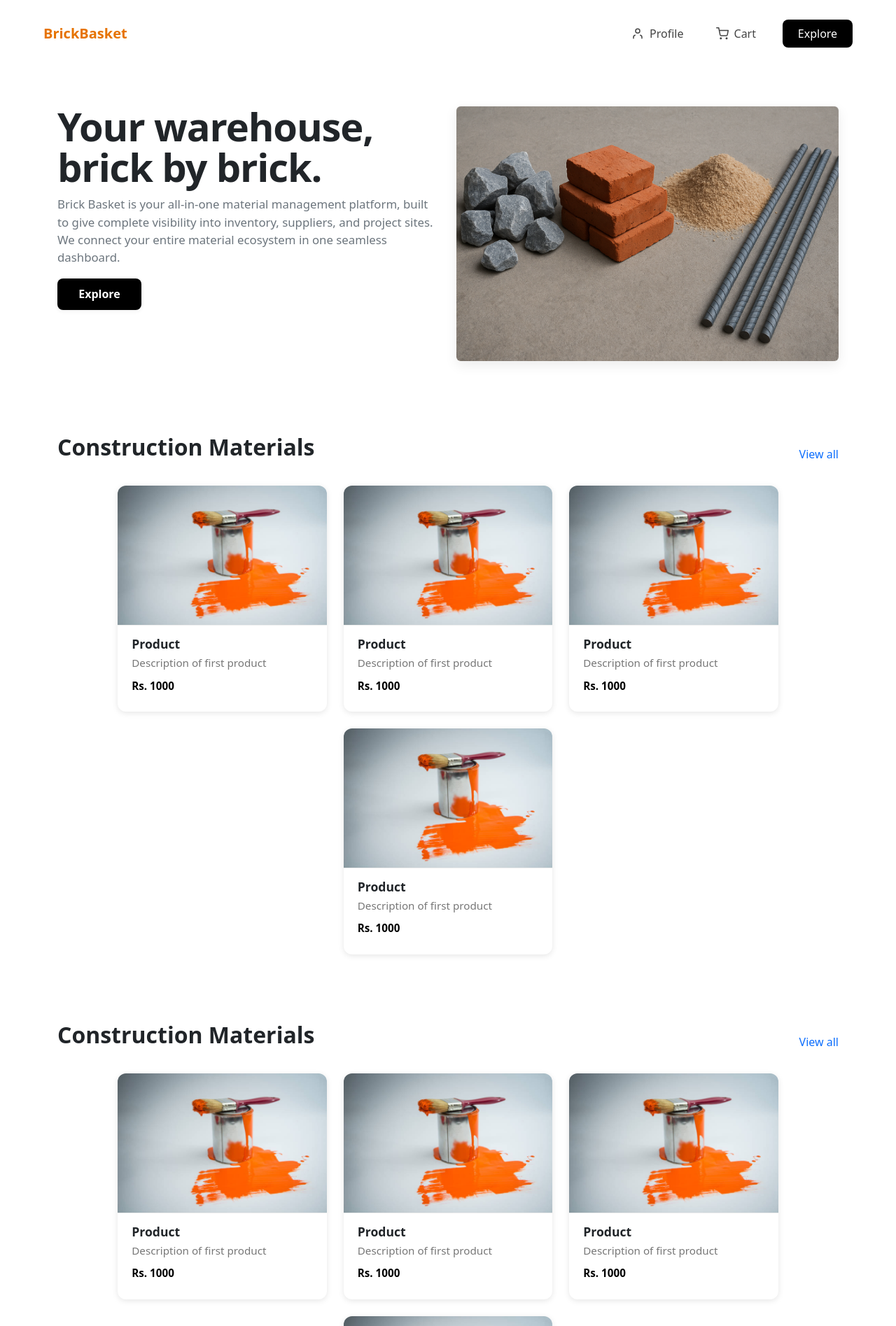
After one commit to rish1003/brickbasket, a Django app: page /user/ in a window 1280 px wide. The commit adds this page. Shown: the top 1895 px of the page at 70% size. Run offline with Django 5.2, Linux system fonts and the light colour scheme.

Commit message:
new pages added

```diff
--- /dev/null
+++ b/brickbasket/static/css/user/components/card.css
@@ -0,0 +1,40 @@
+.product-card {
+    border: none;
+    border-radius: 12px;
+    box-shadow: 0 2px 8px rgba(0, 0, 0, 0.1);
+    transition: transform 0.3s ease, box-shadow 0.3s ease;
+    overflow: hidden;
+}
+
+.product-card:hover {
+    transform: translateY(-5px);
+    box-shadow: 0 4px 16px rgba(0, 0, 0, 0.15);
+}
+
+.product-card img {
+    width: 100%;
+    height: 200px;
+    object-fit: cover;
+    border-bottom: 1px solid #eee;
+}
+
+.product-card .card-body {
+    padding: 1rem 1.25rem;
+}
+
+.product-card h5 {
+    font-size: 1.1rem;
+    font-weight: 600;
+    margin-bottom: 0.3rem;
+}
+
+.product-card p {
+    color: #777;
+    margin-bottom: 0.6rem;
+    font-size: 0.95rem;
+}
+
+.product-card .price {
+    font-weight: 600;
+    color: #000;
+}
--- /dev/null
+++ b/brickbasket/static/css/user/components/navbar.css
@@ -0,0 +1,68 @@
+/* style.css */
+.navbar {
+  /* background-color: #ffdfba !important; */
+  margin: 20px;
+  display: flex;
+  justify-content: space-between;
+
+
+}
+
+.navbar-collapse {
+  display: flex;
+  justify-content: flex-end; /* pushes links to right */
+}
+
+.navbar-nav {
+  display: flex;
+  gap: 30px; /* adds space between links */
+  padding-right: 30px;
+}
+
+.navbar-brand {
+  font-weight: bold;
+  font-size: 1.5rem;
+  color: #e67300 !important;
+  padding: 30px;
+}
+
+
+.nav-link {
+  color: #444 !important;
+  transition: 0.3s;
+  padding: 30px;
+}
+
+.nav-link:hover {
+  color: #e67300 !important;
+}
+
+.nav-link svg {
+  display: inline-block;
+  vertical-align: middle;
+  stroke: currentColor;    /* icon color follows link color */
+  fill: none;
+}
+
+.navbar .nav-link {
+  padding: 0.5rem 0.75rem;
+}
+
+/* From Uiverse.io by Mhyar-nsi */
+.nav-button {
+  background-color: black;
+  color: white;
+  border: none;
+  cursor: pointer;
+  border-radius: 8px;
+  width: 100px;
+  height: 40px;
+  transition: 0.3s;
+  font-size: 1rem;
+}
+
+/* Hover effect */
+.nav-button:hover {
+  background-color: #444;
+  color: #fff;
+}
--- /dev/null
+++ b/brickbasket/static/css/user/user_main.css
@@ -0,0 +1,92 @@
+:root {
+    --brand-black: #000;
+    --accent: #e67300;
+    --muted: #6c757d;
+}
+
+/* Hero overall spacing */
+.hero {
+    padding: 3.5rem 0;
+}
+
+/* Left content */
+.hero-title {
+    font-family: system-ui, -apple-system, "Segoe UI", Roboto, "Helvetica Neue", Arial;
+    font-weight: 800;
+    line-height: 1.03;
+    letter-spacing: -0.02em;
+    font-size: clamp(2.0rem, 4.5vw, 3.5rem);
+    /* responsive heading size */
+    margin: 0 0 0.75rem 0;
+}
+
+.hero-sub {
+    color: var(--muted);
+    font-size: clamp(1rem, 1.4vw, 1.05rem);
+    max-width: 68ch;
+    margin-bottom: 1.1rem;
+}
+
+
+.btn-cta {
+    background-color: var(--brand-black);
+    color: #fff;
+    border: none;
+    border-radius: 8px;
+    width: 120px;
+    height: 45px;
+    display: inline-flex;
+    align-items: center;
+    justify-content: center;
+    text-decoration: none;
+    font-weight: 600;
+    transition: background-color .18s ease, transform .08s ease;
+    box-shadow: 0 2px 6px rgba(0, 0, 0, 0.06);
+}
+
+.btn-cta:hover,
+.btn-cta:focus {
+    background-color: #222;
+    transform: translateY(-1px);
+    color: #fff;
+}
+
+/* Image styling */
+.hero-image {
+    width: 100%;
+    display: block;
+    border-radius: 2px;
+    box-shadow: 0 6px 18px rgba(0, 0, 0, 0.08);
+    object-fit: cover;
+    max-height: 420px;
+}
+
+
+
+/* Make CTA full-width on very small screens and adjust the image height */
+@media (max-width: 576px) {
+    .btn-cta {
+        width: 100%;
+        height: 48px;
+        border-radius: 10px;
+    }
+
+    .hero {
+        padding: 2rem 0;
+    }
+
+    .hero-image {
+        max-height: 320px;
+    }
+}
+
+/* Slightly reduce spacing on medium screens */
+@media (min-width: 768px) and (max-width: 991px) {
+    .hero {
+        padding: 2.5rem 0;
+    }
+
+    .hero-image {
+        max-height: 380px;
+    }
+}
--- a/brickbasket/templates/landing_login.html
+++ b/brickbasket/templates/landing_login.html
@@ -6,6 +6,7 @@
   <meta name="viewport" content="width=device-width, initial-scale=1.0" />
   <title>BrickBasket</title>
   <link rel="stylesheet" href="{% static 'css/landing.css' %}">
+  <link href="https://cdn.jsdelivr.net/npm/bootstrap@5.3.3/dist/css/bootstrap.min.css" rel="stylesheet">
 
 
 </head>
--- /dev/null
+++ b/brickbasket/templates/user/components/card.html
@@ -0,0 +1,26 @@
+{% load static %}
+<!DOCTYPE html>
+<html lang="en">
+<head>
+  <meta charset="UTF-8">
+  <meta name="viewport" content="width=device-width, initial-scale=1.0">
+  <title>Product Card</title>
+
+  <!-- Bootstrap CSS -->
+  <link href="https://cdn.jsdelivr.net/npm/bootstrap@5.3.3/dist/css/bootstrap.min.css" rel="stylesheet">
+  <link rel="stylesheet" href="{% static 'css/user/components/card.css' %}">
+
+</head>
+<div class="card product-card mx-auto">
+  <img src="{% static 'images/user/product_image.jpg' %}" alt="Product Image" class="product-image">
+  <div class="card-body">
+    <h5>Product</h5>
+    <p>Description of first product</p>
+    <p class="price">Rs. 1000</p>
+  </div>
+</div>
+
+  <!-- Bootstrap JS -->
+  <script src="https://cdn.jsdelivr.net/npm/bootstrap@5.3.3/dist/js/bootstrap.bundle.min.js"></script>
+</body>
+</html>
--- /dev/null
+++ b/brickbasket/templates/user/components/footer.html
@@ -0,0 +1,26 @@
+{% load static %}
+<footer class="footer mt-5 border-top bg-white ">
+  <div class="container py-5">
+    <div class="row gy-4">
+
+      <div class="col-12 col-md-4 justify-content-between">
+        <h5 class="fw-bold mb-3">Brick Basket</h5>
+
+      </div>
+
+      <div class="col-6 col-md-2">
+        <h6 class="fw-semibold mb-3">Navigation</h6>
+        <ul class="list-unstyled">
+          <li><a href="#" class="text-muted text-decoration-none">Home</a></li>
+          <li><a href="#" class="text-muted text-decoration-none">Cart</a></li>
+          <li><a href="#" class="text-muted text-decoration-none">Categories</a></li>
+        </ul>
+      </div>
+
+    </div>
+  </div>
+
+  <div class="text-center text-muted py-3 border-top small">
+    © 2025 Brick Basket. All rights reserved.
+  </div>
+</footer>
--- /dev/null
+++ b/brickbasket/templates/user/components/navbar.html
@@ -0,0 +1,60 @@
+{% load static %}
+<!DOCTYPE html>
+<html lang="en">
+<head>
+  <meta charset="UTF-8" />
+  <meta name="viewport" content="width=device-width, initial-scale=1.0" />
+  <title>BrickBasket</title>
+  <link rel="stylesheet" href="{% static 'css/user/components/navbar.css' %}">
+  <link href="https://cdn.jsdelivr.net/npm/bootstrap@5.3.3/dist/css/bootstrap.min.css" rel="stylesheet">
+</head>
+<body>
+  <nav class="navbar navbar-expand-lg navbar-light ">
+    <div class="container-fluid">
+      <a class="navbar-brand" href="#">BrickBasket</a>
+
+      <button class="navbar-toggler" type="button" data-bs-toggle="collapse" data-bs-target="#navbarSupportedContent"
+        aria-controls="navbarSupportedContent" aria-expanded="false" aria-label="Toggle navigation">
+        <span class="navbar-toggler-icon"></span>
+      </button>
+
+      <div class="collapse navbar-collapse" id="navbarSupportedContent">
+        <ul class="navbar-nav ms-auto align-items-center">
+
+          <li class="nav-item">
+            <a class="nav-link d-flex align-items-center" href="#">
+              <!-- Profile (person) SVG -->
+              <svg xmlns="http://www.w3.org/2000/svg" width="18" height="18" viewBox="0 0 24 24" fill="none" stroke="currentColor" stroke-width="2" stroke-linecap="round" stroke-linejoin="round" aria-hidden="true" focusable="false">
+                <path d="M20 21v-2a4 4 0 0 0-3-3.87"></path>
+                <path d="M4 21v-2a4 4 0 0 1 3-3.87"></path>
+                <circle cx="12" cy="7" r="4"></circle>
+              </svg>
+              <span class="ms-2">Profile</span>
+            </a>
+          </li>
+
+          <li class="nav-item">
+            <a class="nav-link d-flex align-items-center" href="#">
+              <!-- Cart SVG -->
+              <svg xmlns="http://www.w3.org/2000/svg" width="18" height="18" viewBox="0 0 24 24" fill="none" stroke="currentColor" stroke-width="2" stroke-linecap="round" stroke-linejoin="round" aria-hidden="true" focusable="false">
+                <circle cx="9" cy="21" r="1"></circle>
+                <circle cx="20" cy="21" r="1"></circle>
+                <path d="M1 1h4l2.68 13.39a2 2 0 0 0 2 1.61h9.72a2 2 0 0 0 2-1.61L23 6H6"></path>
+              </svg>
+              <span class="ms-2">Cart</span>
+            </a>
+          </li>
+
+          <li>
+            <a>
+              <button class="nav-button">Explore</button>
+            </a>
+          </li>
+        </ul>
+      </div>
+    </div>
+  </nav>
+
+  <script src="https://cdn.jsdelivr.net/npm/bootstrap@5.3.3/dist/js/bootstrap.bundle.min.js"></script>
+</body>
+</html>
--- /dev/null
+++ b/brickbasket/templates/user/user_main.html
@@ -0,0 +1,125 @@
+{% load static %}
+<!doctype html>
+<html lang="en">
+
+<head>
+    <meta charset="utf-8" />
+    <meta name="viewport" content="width=device-width, initial-scale=1" />
+    <title>BrickBasket</title>
+
+    <link rel="stylesheet" href="{% static 'css/user/user_main.css' %}">
+    <link href="https://cdn.jsdelivr.net/npm/bootstrap@5.3.3/dist/css/bootstrap.min.css" rel="stylesheet">
+
+    <style>
+        .category-section {
+            padding: 3rem 0;
+        }
+
+        .category-heading {
+            font-size: 2rem;
+            font-weight: 900;
+            margin-bottom: 1.25rem;
+        }
+    </style>
+</head>
+
+<body>
+    {% include 'user/components/navbar.html' %}
+
+    <main class="container hero">
+        <div class="row align-items-start g-4">
+            <!-- Left: text -->
+            <div class="col-12 col-lg-6">
+                <h1 class="hero-title">Your warehouse, brick by brick.</h1>
+
+                <p class="hero-sub">
+                    Brick Basket is your all-in-one material management platform, built to give complete visibility into
+                    inventory,
+                    suppliers, and project sites. We connect your entire material ecosystem in one seamless dashboard.
+                </p>
+
+                <a href="#" class="btn-cta" role="button" aria-label="Explore BrickBasket">Explore</a>
+            </div>
+
+            <!-- Right: image -->
+            <div class="col-12 col-lg-6">
+                <img src="{% static 'images/user/hero_image.png' %}" alt="Bricks, sand and rebars"
+                    class="hero-image img-fluid rounded">
+            </div>
+        </div>
+    </main>
+
+    <!-- Category Section -->
+    <section class="container category-section">
+        <div class="d-flex justify-content-between align-items-center mb-3">
+            <h2 class="category-heading">Construction Materials</h2>
+            <a href="#" class="text-decoration-none">View all</a>
+        </div>
+        <div class="d-flex flex-wrap justify-content-center gap-4 user-card-row">
+            <div class="card-wrap">
+                {% include 'user/components/card.html' %}
+            </div>
+            <div class="card-wrap">
+                {% include 'user/components/card.html' %}
+            </div>
+            <div class="card-wrap">
+                {% include 'user/components/card.html' %}
+            </div>
+            <div class="card-wrap">
+                {% include 'user/components/card.html' %}
+            </div>
+        </div>
+
+    </section>
+
+     <section class="container category-section">
+        <div class="d-flex justify-content-between align-items-center mb-3">
+            <h2 class="category-heading">Construction Materials</h2>
+            <a href="#" class="text-decoration-none">View all</a>
+        </div>
+        <div class="d-flex flex-wrap justify-content-center gap-4 user-card-row">
+            <div class="card-wrap">
+                {% include 'user/components/card.html' %}
+            </div>
+            <div class="card-wrap">
+                {% include 'user/components/card.html' %}
+            </div>
+            <div class="card-wrap">
+                {% include 'user/components/card.html' %}
+            </div>
+            <div class="card-wrap">
+                {% include 'user/components/card.html' %}
+            </div>
+        </div>
+
+    </section>
+
+     <section class="container category-section">
+        <div class="d-flex justify-content-between align-items-center mb-3">
+            <h2 class="category-heading">Construction Materials</h2>
+            <a href="#" class="text-decoration-none">View all</a>
+        </div>
+        <div class="d-flex flex-wrap justify-content-center gap-4 user-card-row">
+            <div class="card-wrap">
+                {% include 'user/components/card.html' %}
+            </div>
+            <div class="card-wrap">
+                {% include 'user/components/card.html' %}
+            </div>
+            <div class="card-wrap">
+                {% include 'user/components/card.html' %}
+            </div>
+            <div class="card-wrap">
+                {% include 'user/components/card.html' %}
+            </div>
+        </div>
+
+    </section>
+
+   <!---footer--->
+    {% include 'user/components/footer.html' %}
+    <script src="https://cdn.jsdelivr.net/npm/bootstrap@5.3.3/dist/js/bootstrap.bundle.min.js"></script>
+
+</body>
+
+</html>
--- a/brickbasket/urls.py
+++ b/brickbasket/urls.py
@@ -22,5 +22,7 @@ from django.conf.urls.static import static
 
 urlpatterns = [
     path('admin/', admin.site.urls),
-    path('', landing, name="hello")
+    path('', landing, name="hello"),
+    path('user/', user_main, name="user_main"),
+    path('user/product', product_view, name="product")
 ] + static(settings.MEDIA_URL, document_root=settings.MEDIA_ROOT)
--- a/brickbasket/views.py
+++ b/brickbasket/views.py
@@ -5,3 +5,16 @@ from .decorators import *
 def landing(request):
     #first page user sees + login and sign up
     return render(request, 'landing_login.html')
+
+# def navbar(request):
+#     #navbar
+#     return render(request, 'user/navbar.html')
+
+def user_main(request):
+    #first page user sees after liging in
+    return render(request, 'user/user_main.html')
+
+
+def product_view(request):
+    #product details page, viewed on clicking a product card
+    return render(request, 'user/product_view.html')
```
Also changed, not shown: brickbasket/static/css/user/components/footer.css (added, +16 -0 lines), brickbasket/static/css/user/product_view.css (added, +74 -0 lines), brickbasket/templates/user/product_view.html (added, +138 -0 lines), brickbasket/static/images/user/hero_image.png (added), brickbasket/static/images/user/product_image.jpg (added).
